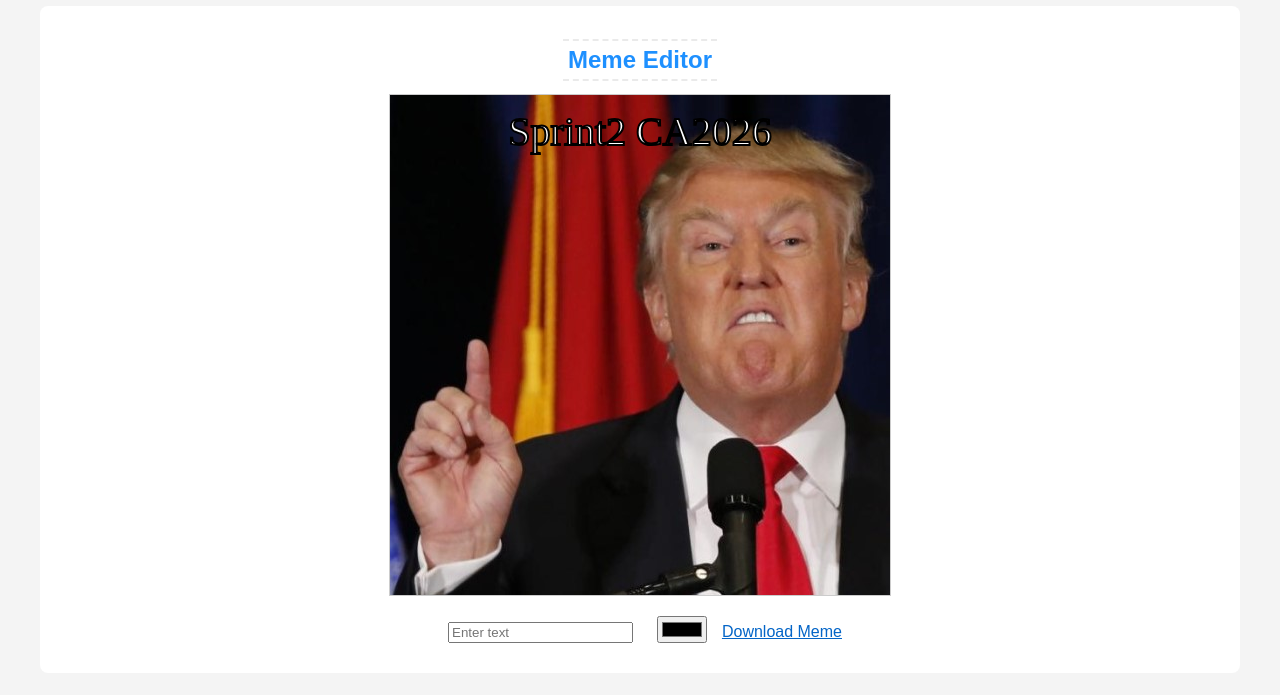
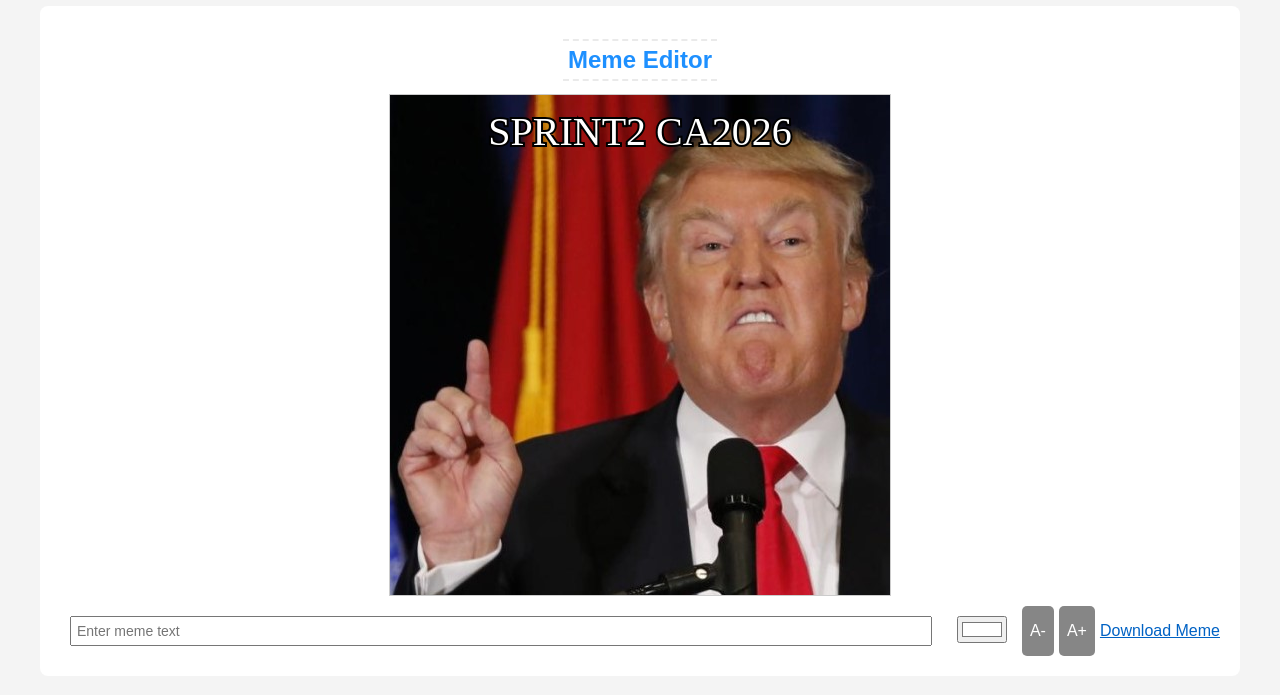
Before and after one commit to OmerSha23/ex-Sprint2, a plain HTML site: page index.html in a window 1280 px wide. Both pictures are taken after a click on the element "Editor". Shown: the part 85-780 px from the top of the page. Drawn offline with Linux system fonts and the light colour scheme.

Commit message:
Add a plus/minus text size buttons

```diff
--- a/css/style.css
+++ b/css/style.css
@@ -72,12 +72,6 @@
         margin: 1vw auto;
         max-width: fit-content;
     }
-    >a{
-        color:rgb(4, 101, 199);
-    }
-    >a:hover{
-        color: dodgerblue;
-    }
 }
 
 .images {
@@ -107,19 +101,65 @@
 .hidden {
     display: none;
 }
+.controls {
+    display: flex;
+    flex-wrap: wrap;
+    gap: 5px;
+    justify-content: center;
+    margin-top: 10px;
+    >a{
+        color: rgb(0, 98, 196);
+        align-self: center;
+    }
+    >a:hover{
+        color: dodgerblue;
+    }
+}
+
+.controls input[type="text"] {
+    flex: 1 1 ;
+    padding: 5px;
+    font-size: 14px;
+}
+
+.controls button {
+    padding: 5px 8px;
+    font-size: 16px;
+    cursor: pointer;
+    background: #444444a5;
+    color: rgb(255, 255, 255);
+    border: none;
+    border-radius: 5px;
+}
+
+.controls button:hover {
+    background: #666;
+}
+
+.color-btn {
+    background: linear-gradient(to right, red, orange, yellow, green, blue, indigo, violet);
+    font-weight: bold;
+}
+
 
 @media (max-width: 768px) {
     canvas {
         width: 100%;
         height: auto;
     }
-
     .images {
         grid-template-columns: 1fr;
     }
-
     nav ul {
         width: 100%;
         margin: 5px 0;
     }
+    .controls {
+        flex-direction: column;
+        align-items: start;
+    }
+
+    .controls input[type="text"] {
+        width: 100%;
+    }
 }
--- a/index.html
+++ b/index.html
@@ -26,12 +26,20 @@
 
     <section id="editor" class="editor hidden">
         <h2>Meme Editor</h2>
+
         <canvas id="meme-canvas" width="500" height="500"></canvas>
-        <input type="text" id="text-input" placeholder="Enter text" oninput="onTextChange()">
-        <input type="color" id="color-picker" onchange="onColorChange()">
-        <a id="download-link" href="#" download="meme.png">Download Meme</a>
+
+        <div class="controls">
+            <input type="text" id="text-input" placeholder="Enter meme text" oninput="onTextChange()">
+
+            <input type="color" id="color-picker" value="#ffffff"  onchange="onColorChange()">
+
+            <button onclick="changeFontSize(-5)">A-</button>
+            <button onclick="changeFontSize(5)">A+</button>
+
+            <a id="download-link" href="#" download="my-meme.png">Download Meme</a>
+        </div>
     </section>
-
     <script src="js/main.js"></script>
     <script src="js/gallery-controller.js"></script>
     <script src="js/meme-controller.js"></script>
--- a/js/main.js
+++ b/js/main.js
@@ -34,3 +34,9 @@
 function setLineTxt(txt) {
     gMeme.lines[gMeme.selectedLineIdx].txt = txt
 }
+
+function changeFontSize(fontSize) {
+    const line = gMeme.lines[gMeme.selectedLineIdx]
+    line.size = Math.max(10, (line.size || 40) + fontSize)
+    renderMeme()
+}
--- a/js/meme-controller.js
+++ b/js/meme-controller.js
@@ -13,13 +13,14 @@
 }
 
 function drawText(text, x, y, size, color) {
-    gCtx.lineWidth = 2;
+    gCtx.lineWidth = size / 10;
     gCtx.strokeStyle = 'black'
     gCtx.fillStyle = color
     gCtx.font = `${size}px Impact`
     gCtx.textAlign = 'center'
-    gCtx.fillText(text, x, y)
-    gCtx.strokeText(text, x, y)
+
+    gCtx.strokeText(text.toUpperCase(), x, y);
+    gCtx.fillText(text.toUpperCase(), x, y);
 }
 
 function onTextChange() {
@@ -29,9 +30,9 @@
 }
 
 function onColorChange() {
-    const color = document.getElementById('color-picker').value
-    gMeme.lines[0].color = color
-    renderMeme()
+    const color = document.getElementById('color-picker').value;
+    gMeme.lines[gMeme.selectedLineIdx].color = color;
+    renderMeme();
 }
 
 function updateDownloadLink() {
```
